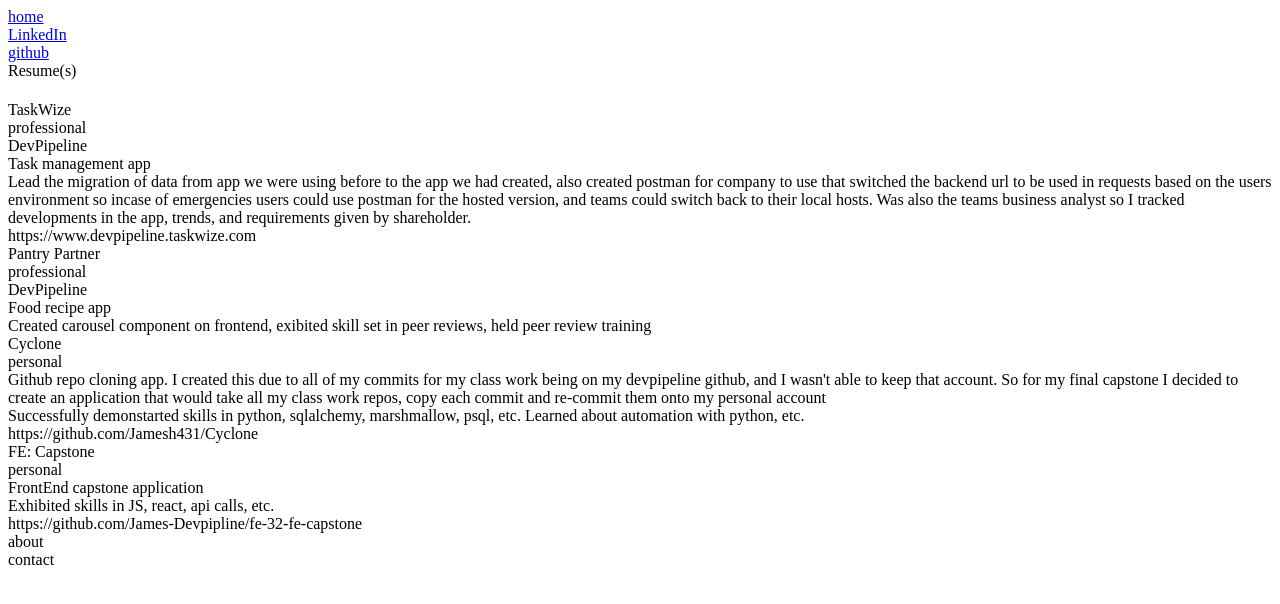
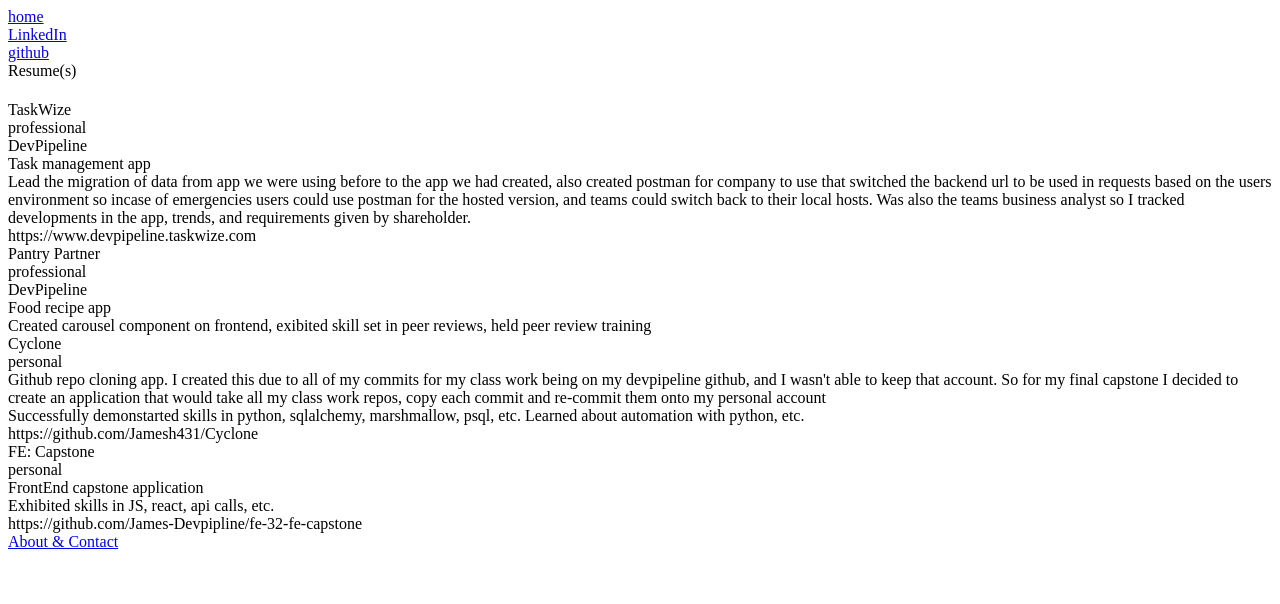
Before and after one commit to Jamesh431/Jamesh431.github.io, a React (Create React App) app: page /home in a window 1280 px wide. Shown: the top 604 px of the page. Built offline with nearby package versions, Linux system fonts and the light colour scheme.

Commit message:
routs to about page

```diff
--- a/src/components/navigation/Footer.jsx
+++ b/src/components/navigation/Footer.jsx
@@ -1,15 +1,11 @@
+import { NavLink } from "react-router-dom/cjs/react-router-dom.min";
+
 export default function Footer() {
   return (
     <div className="footer">
-      <div className="footer-link-wrapper about">
-        {/* about button here */}
-        about
-      </div>
-
-      <div className="footer-link-wrapper contact">
-        {/* contact button here */}
-        contact
-      </div>
+      <NavLink className="footer-link-wrapper about" to="/about">
+        About & Contact
+      </NavLink>
     </div>
   );
 }
```
